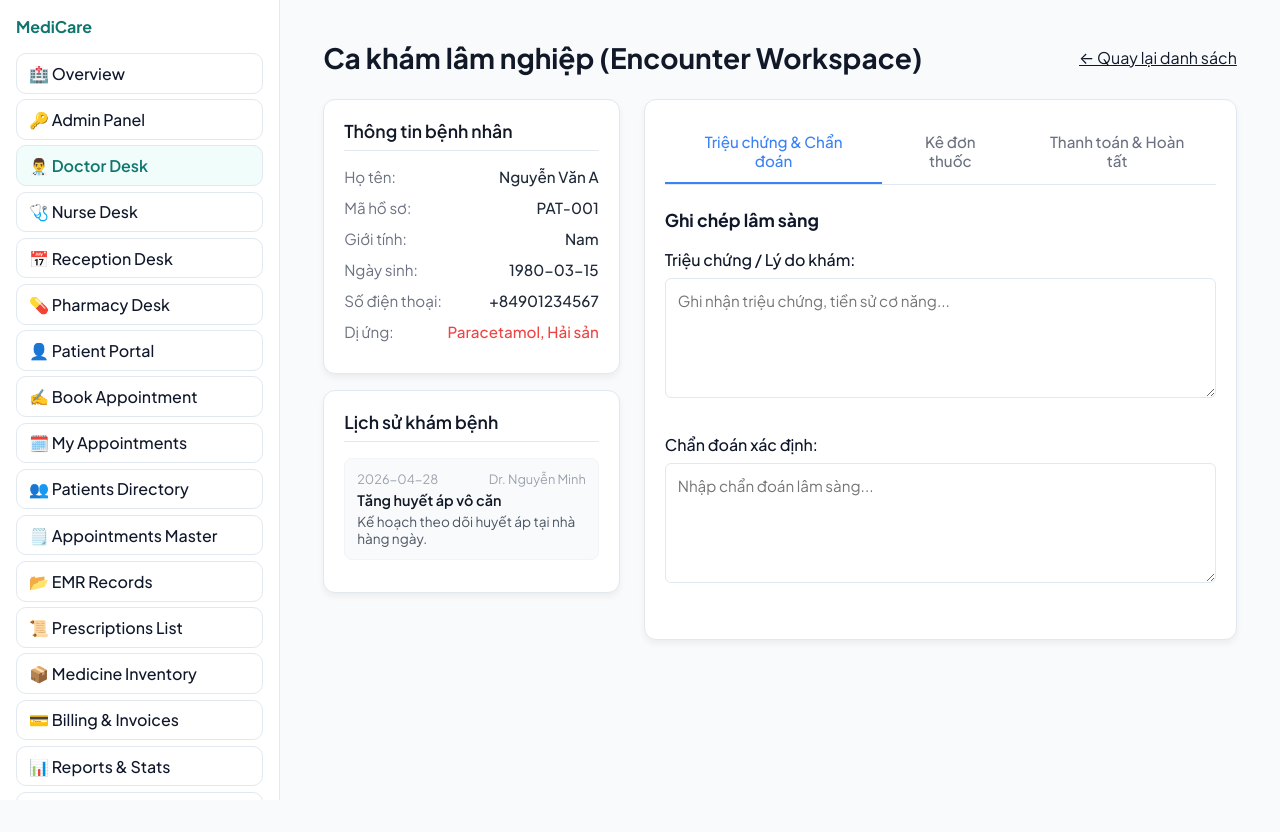
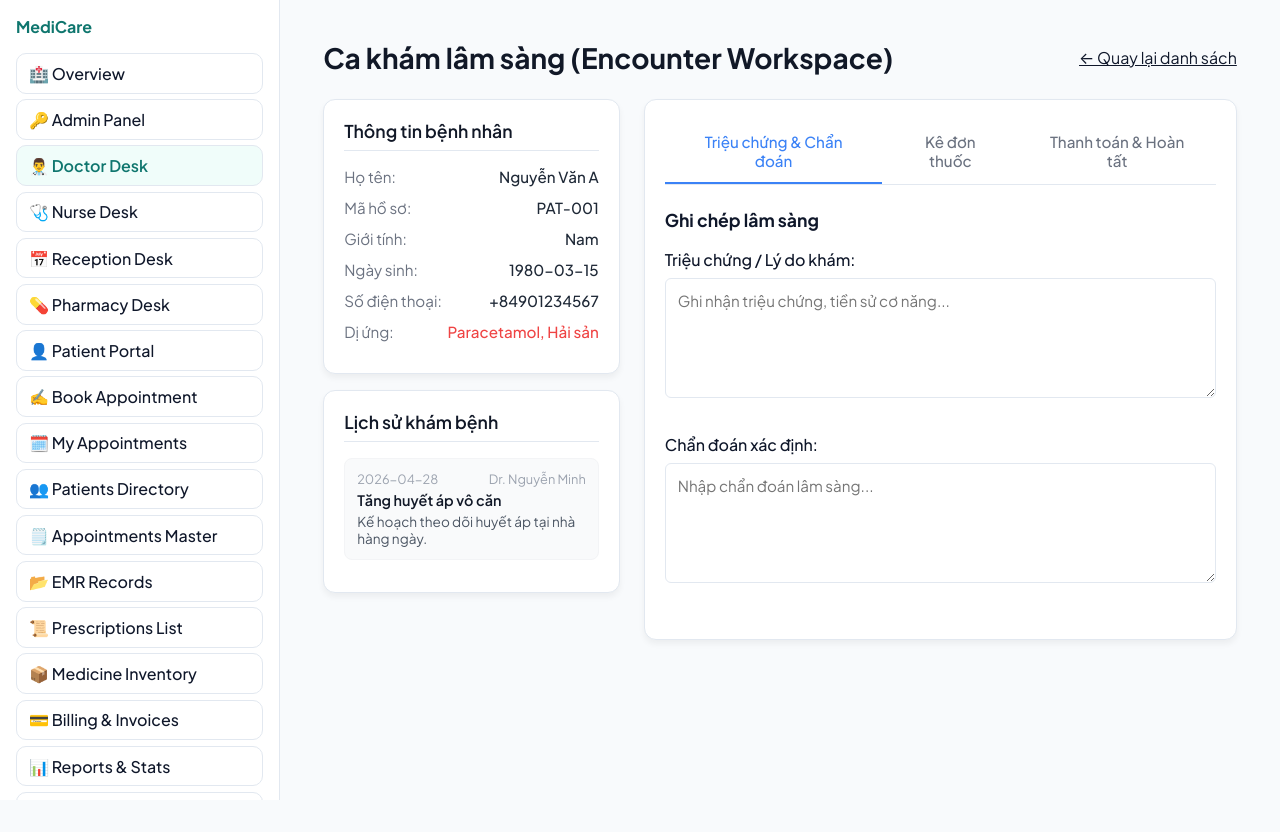
Before and after one commit to quangtrung0220/MediCare_App_Speckit_V2, a Next.js app in the folder frontend/: page /doctor/encounter/PAT-001 in a window 1280 px wide. Built offline with nearby package versions, Linux system fonts and the light colour scheme; no server answers.

Commit message:
Fix doctor encounter page header translation from lâm nghiệp to lâm sàng

```diff
--- a/frontend/app/doctor/encounter/[id]/page.tsx
+++ b/frontend/app/doctor/encounter/[id]/page.tsx
@@ -43,7 +43,7 @@ export default function DoctorEncounterPage({ params }: PageProps) {
   return (
     <div className={styles.container}>
       <div className={styles.header}>
-        <h1 className={styles.title}>Ca khám lâm nghiệp (Encounter Workspace)</h1>
+        <h1 className={styles.title}>Ca khám lâm sàng (Encounter Workspace)</h1>
         <Link href="/doctor" className="link-button">
           ← Quay lại danh sách
         </Link>
```
